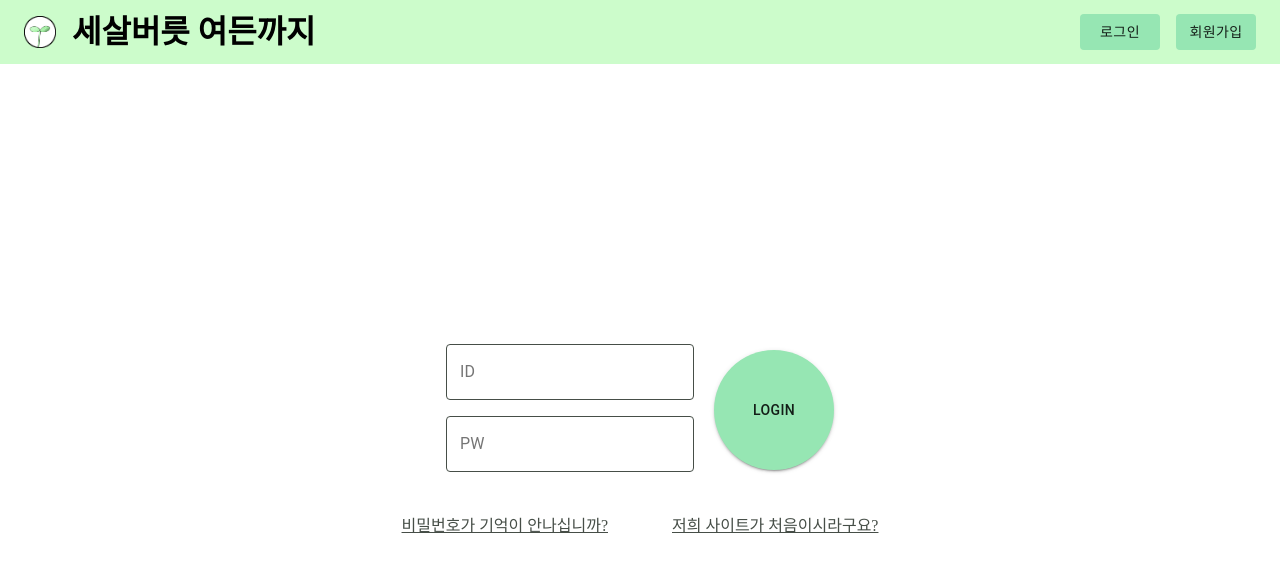
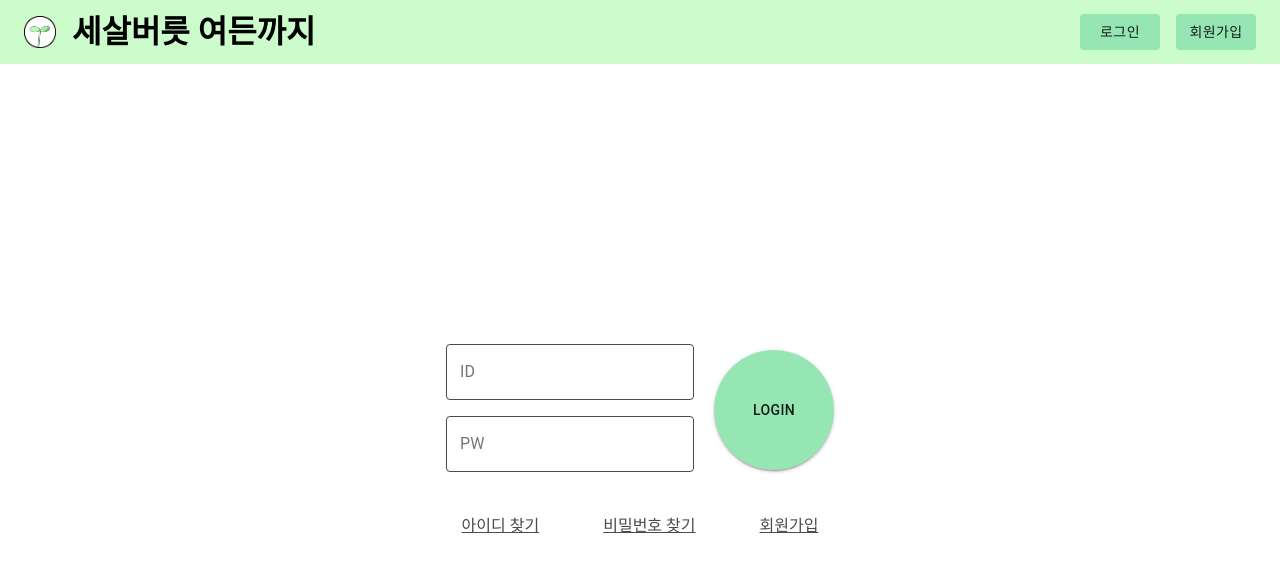
Before and after one commit to TeamGrabit/challenge, a React (Create React App) app in the folder frontend/: page /login in a window 1280 px wide. Shown: the top 572 px of the page. Built offline with nearby package versions, Linux system fonts and the light colour scheme; no server answers.

Commit message:
로그인 페이지 수정

```diff
--- a/frontend/src/pages/Login.js
+++ b/frontend/src/pages/Login.js
@@ -20,8 +20,9 @@ function LogIn({ history }) {
 		<div className="login">
 			<LogInForm loginHandler={loginHandler} id={id} setId={setId} pw={pw} setPw={setPw} />
 			<div className="appendix">
-				<a className="text" href="/findpw">비밀번호가 기억이 안나십니까?</a>
-				<a className="text" href="/register">저희 사이트가 처음이시라구요?</a>
+				<a className="text" href="/findid">아이디 찾기</a>
+				<a className="text" href="/findpw">비밀번호 찾기</a>
+				<a className="text" href="/register">회원가입</a>
 			</div>
 		</div>
 	);
```
